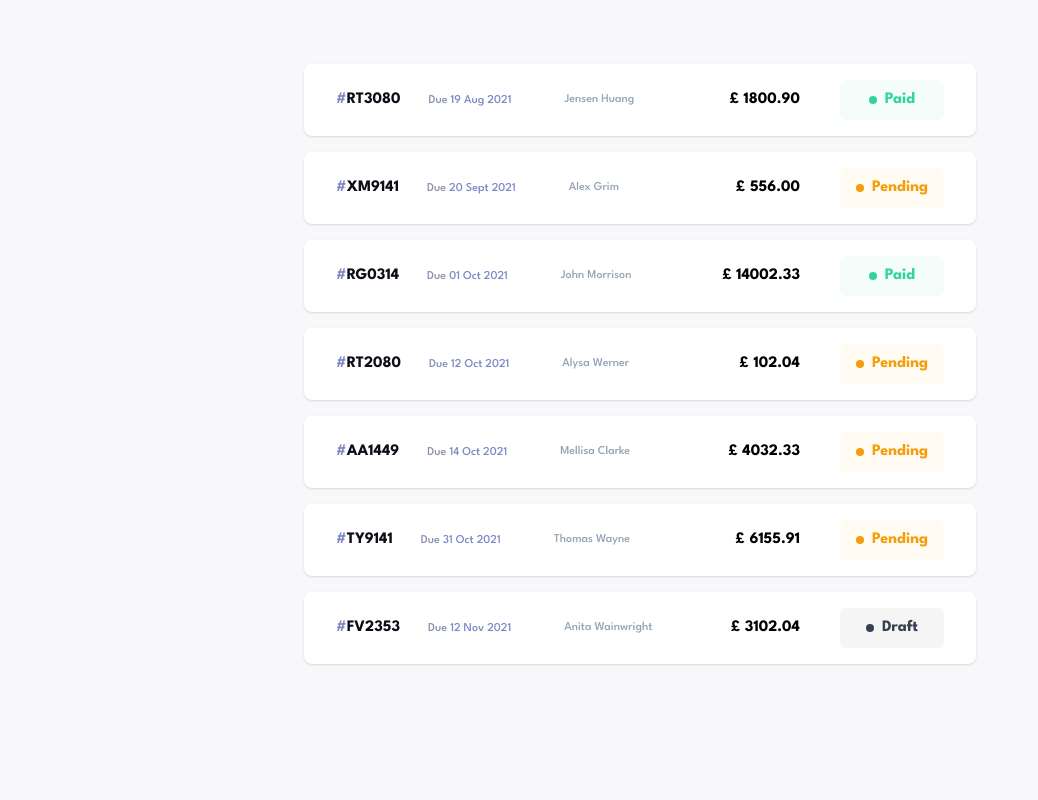
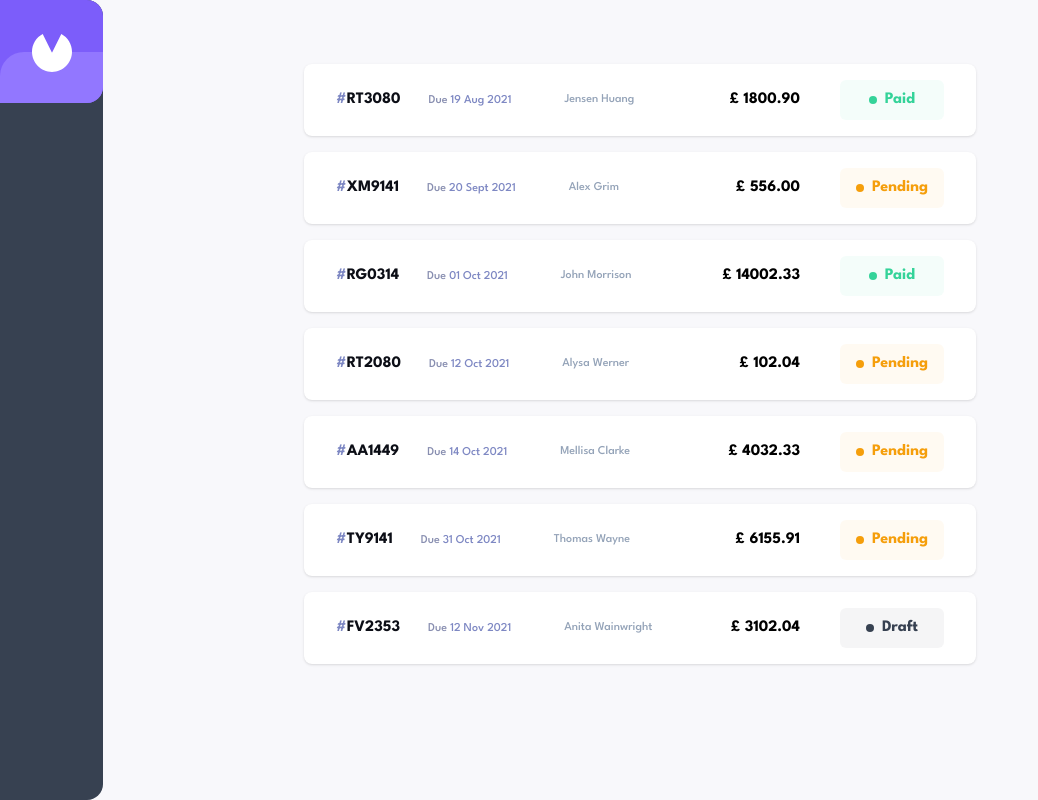
Before and after one commit to ltk55/invoice-app, a Next.js app: page / in a window 1280 px wide. Shown: the whole page, without its empty margins (0-1038 px from the left). Built offline with nearby package versions, Linux system fonts and the light colour scheme.

Commit message:
feat: add header and logo

```diff
--- a/app/layout.tsx
+++ b/app/layout.tsx
@@ -3,6 +3,8 @@ import "./globals.css";
 import type { Metadata } from "next";
 import { League_Spartan } from "next/font/google";
 import { type ReactNode } from "react";
+
+import Header from "@/components/shared/Header";
 
 const leagueSpartan = League_Spartan({ subsets: ["latin"] });
 
@@ -18,7 +20,10 @@ export default function RootLayout({
 }): ReactNode {
   return (
     <html lang="en">
-      <body className={leagueSpartan.className}>{children}</body>
+      <body className={leagueSpartan.className}>
+        <Header />
+        {children}
+      </body>
     </html>
   );
 }
--- /dev/null
+++ b/components/shared/Header.tsx
@@ -0,0 +1,9 @@
+import Logo from "./Logo";
+
+export default function Header(): React.JSX.Element {
+  return (
+    <header className="fixed h-[72px] w-full bg-gray-700 md:h-20 xl:h-full xl:w-[103px] xl:rounded-r-2xl">
+      <Logo />
+    </header>
+  );
+}
--- /dev/null
+++ b/components/shared/Logo.tsx
@@ -0,0 +1,18 @@
+import Image from "next/image";
+import Link from "next/link";
+
+import logo from "@/public/assets/logo.svg";
+
+export default function Logo(): React.JSX.Element {
+  return (
+    <Link href="/" className="h-[72px] w-[72px] md:h-20 md:w-20">
+      <div className="absolute left-0 top-0 z-0 h-[72px] w-[72px] rounded-r-2xl bg-colour-100 md:h-20 md:w-20 xl:h-[103px] xl:w-[103px]" />
+      <div className="absolute left-0 top-9 z-10 h-9 w-[72px] rounded-br-2xl rounded-tl-3xl bg-colour-200 md:top-10 md:h-10 md:w-20 xl:top-[51.5px] xl:h-[51.5px] xl:w-[103px]" />
+      <Image
+        src={logo}
+        alt="logo"
+        className="absolute left-[22px] top-6 z-20 h-[27.6px] w-7 md:left-[26px] md:top-7 xl:left-8 xl:top-[34px] xl:h-[37.71px] xl:w-10"
+      />
+    </Link>
+  );
+}
```
